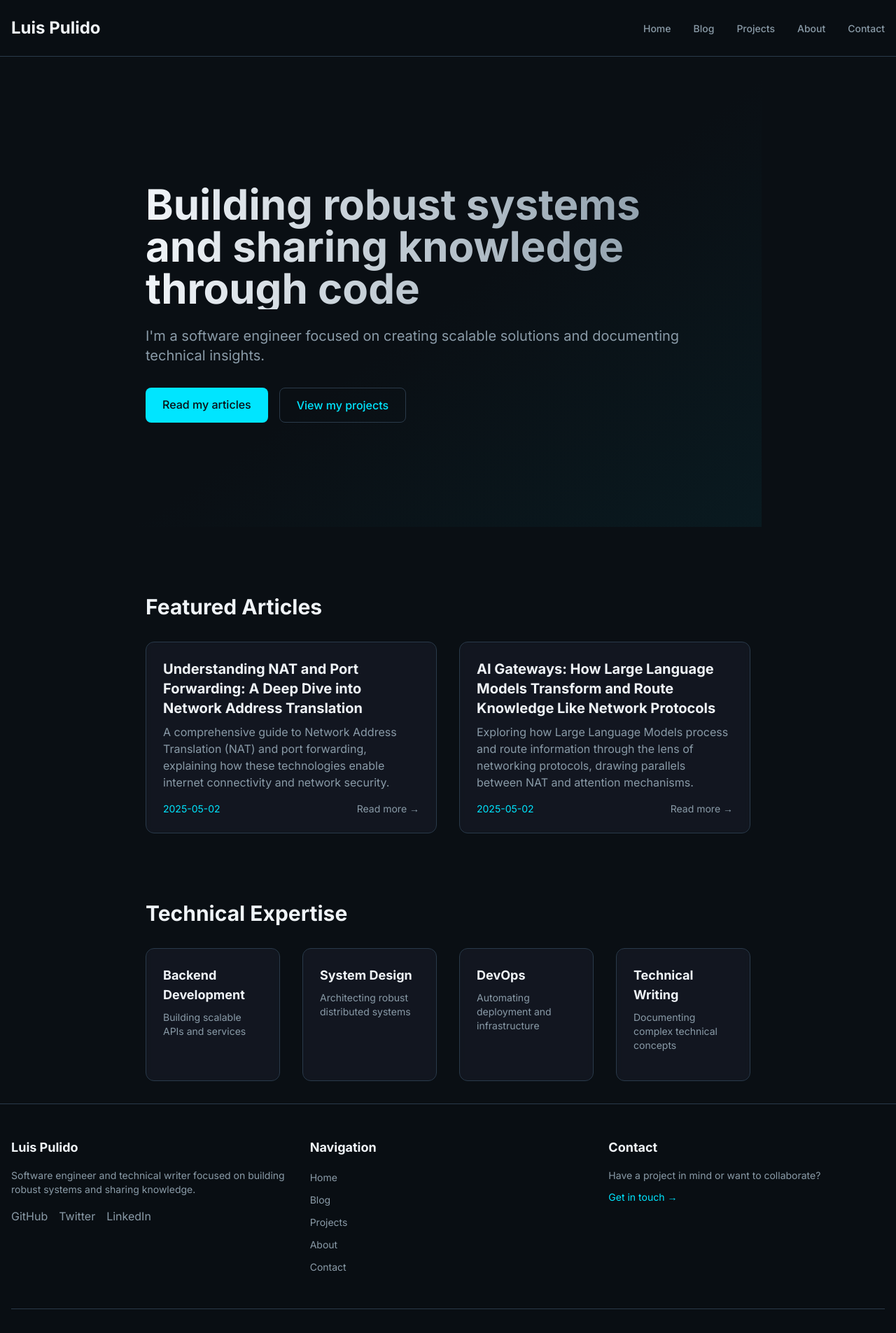
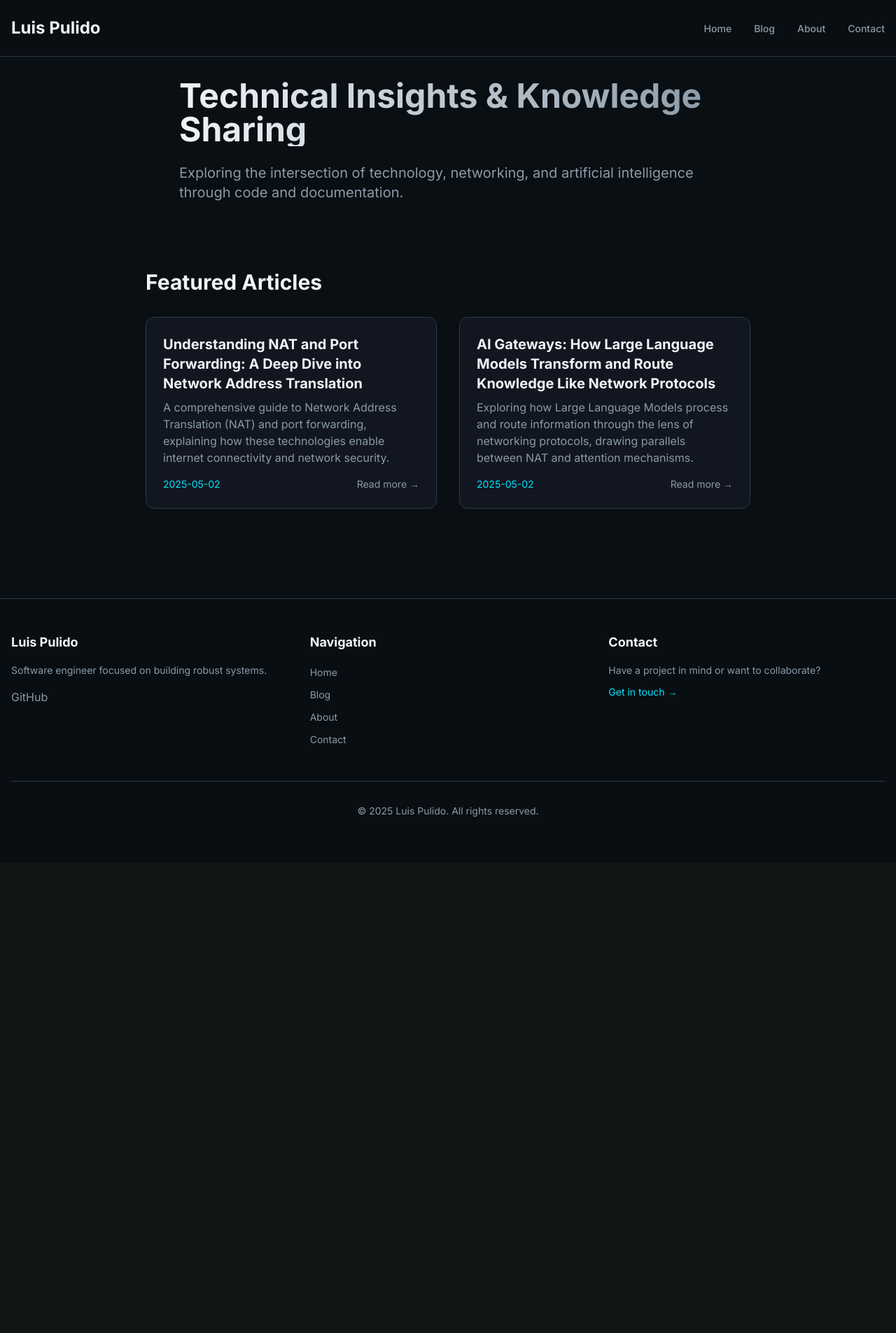
Before and after one commit to lpolish/luispulidocom-new-blog, a Next.js app: page / in a window 1280 px wide. Shown: the top 1905 px of the page at 70% size. After the commit the page ends 1233 px from the top, so only its background shows below. Built offline with nearby package versions, Linux system fonts and the light colour scheme.

Commit message:
refactor: update site layout components

```diff
--- a/src/app/page.tsx
+++ b/src/app/page.tsx
@@ -1,16 +1,20 @@
 import { getFeaturedPosts } from '@/lib/posts';
-import { Hero } from '@/components/Hero';
 import { FeaturedPosts } from '@/components/FeaturedPosts';
-import { Skills } from '@/components/Skills';
 
 export default function Home() {
   const featuredPosts = getFeaturedPosts();
 
   return (
-    <div className="space-y-24">
-      <Hero />
+    <div className="space-y-24 mb-24">
+      <div className="max-w-3xl mx-auto">
+        <h1 className="text-4xl md:text-5xl font-bold mb-6 bg-gradient-to-r from-text to-textMuted bg-clip-text text-transparent">
+          Technical Insights & Knowledge Sharing
+        </h1>
+        <p className="text-xl text-textMuted mb-8">
+          Exploring the intersection of technology, networking, and artificial intelligence through code and documentation.
+        </p>
+      </div>
       <FeaturedPosts posts={featuredPosts} />
-      <Skills />
     </div>
   );
 }
--- a/src/components/Footer.tsx
+++ b/src/components/Footer.tsx
@@ -7,15 +7,12 @@ const Footer = () => {
   const currentYear = new Date().getFullYear();
 
   const socialLinks = [
-    { name: 'GitHub', href: 'https://github.com/luispulido' },
-    { name: 'Twitter', href: 'https://twitter.com/luispulido' },
-    { name: 'LinkedIn', href: 'https://linkedin.com/in/luispulido' }
+    { name: 'GitHub', href: 'https://github.com/luispulido' }
   ];
 
   const navLinks = [
     { name: 'Home', href: '/' },
     { name: 'Blog', href: '/blog' },
-    { name: 'Projects', href: '/projects' },
     { name: 'About', href: '/about' },
     { name: 'Contact', href: '/contact' }
   ];
@@ -31,7 +28,7 @@ const Footer = () => {
           >
             <h3 className="text-lg font-bold text-text mb-4">Luis Pulido</h3>
             <p className="text-textMuted text-sm mb-4">
-              Software engineer and technical writer focused on building robust systems and sharing knowledge.
+              Software engineer focused on building robust systems.
             </p>
             <div className="flex space-x-4">
               {socialLinks.map((link) => (
--- a/src/components/Header.tsx
+++ b/src/components/Header.tsx
@@ -26,7 +26,6 @@ const Header = () => {
               {[
                 { name: 'Home', href: '/' },
                 { name: 'Blog', href: '/blog' },
-                { name: 'Projects', href: '/projects' },
                 { name: 'About', href: '/about' },
                 { name: 'Contact', href: '/contact' }
               ].map((item) => (
```
